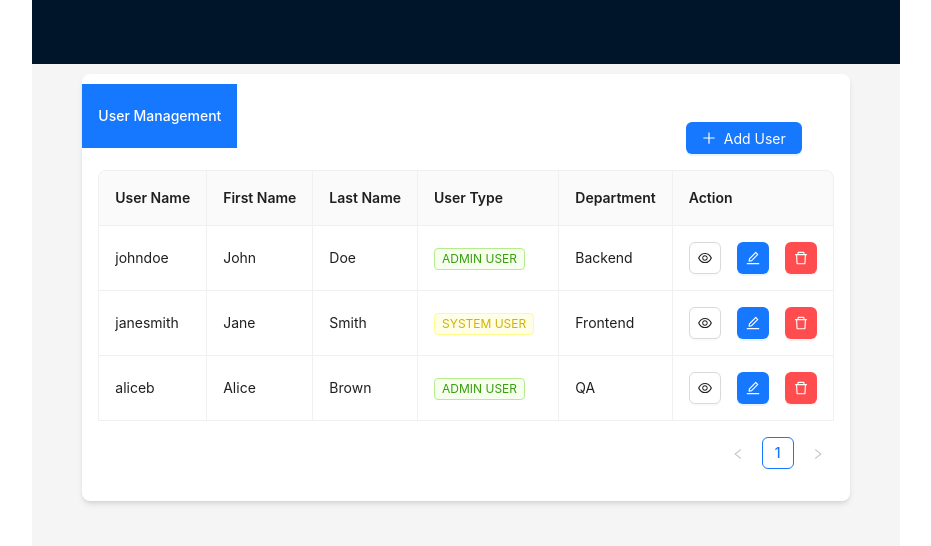
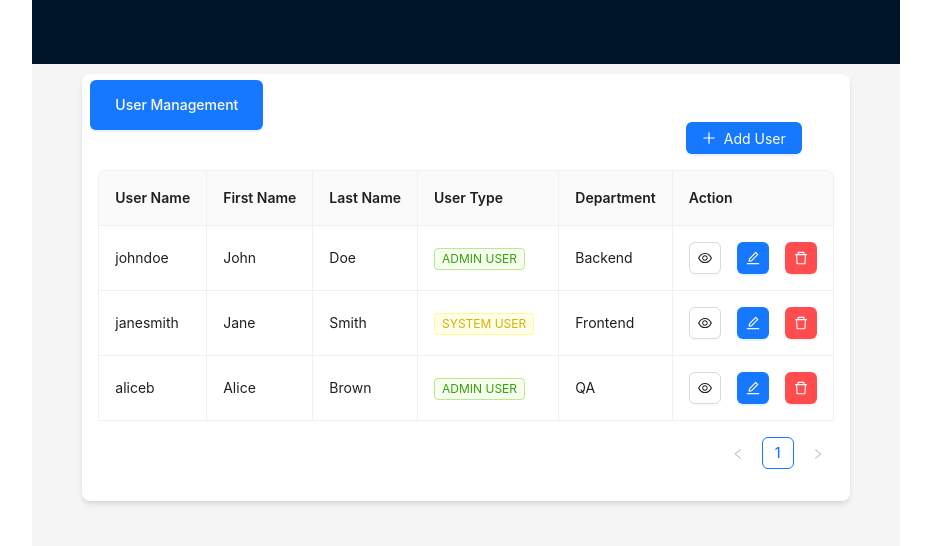
Before and after one commit to Mohitrawal7/react_antd, a React (Vite) app: page / in a window 1280 px wide. Shown: the top 546 px of the page, without its empty margins (174-1105 px from the left). Built offline with nearby package versions, Linux system fonts and the light colour scheme.

Commit message:
menu removed and simpler button component is used from ant ui

```diff
--- a/src/App.jsx
+++ b/src/App.jsx
@@ -3,7 +3,7 @@ import { BrowserRouter as Router, Routes, Route, Link, useNavigate } from 'react
 import UserTable from './components/UserTable';
 import UserForm from './components/UserForm';
 import UserView from './components/UserView';
-import { Layout, Menu } from 'antd'; // For basic layout
+import { Layout,Button} from 'antd'; // For basic layout
 import './App.css'; // You can add global styles here if needed
 
 const { Header, Content } = Layout;
@@ -64,12 +64,12 @@ function App() {
     <Router>
       <Layout className="min-h-screen ">
         <Header>
-          <div className="logo " />
-          <Menu theme="dark" mode="horizontal" defaultSelectedKeys={['1']}>
-            <Menu.Item key="1">
+          {/* <div className="logo " />  */}
+        <div className="mt-6 flex justify-start">
+           <Button className='p-6 mt-14 m-2' type="primary">
               <Link to="/">User Management</Link>
-            </Menu.Item>
-          </Menu>
+           </Button>
+        </div>
         </Header>
         <Content style={{ padding: '0 50px', marginTop: '10px' }}>
           <div className="p-4 bg-white rounded-lg shadow-md">
```
